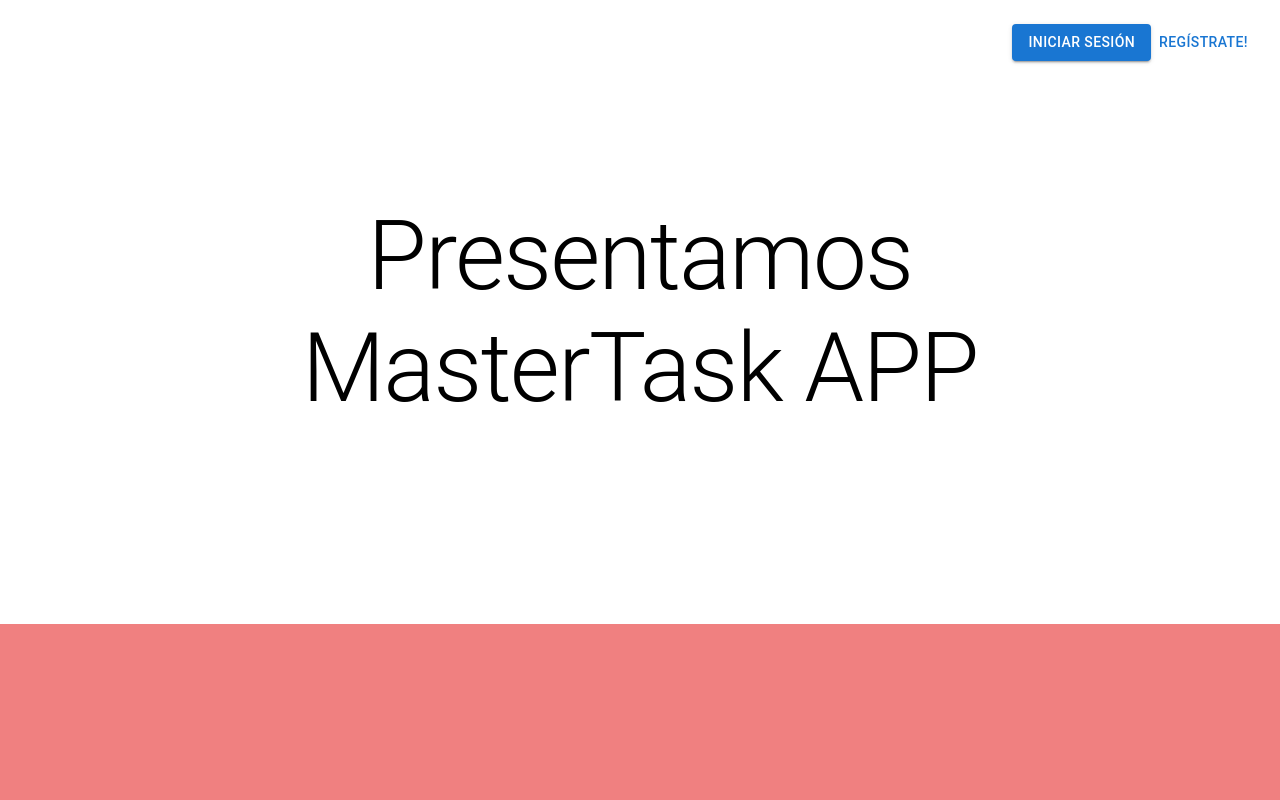
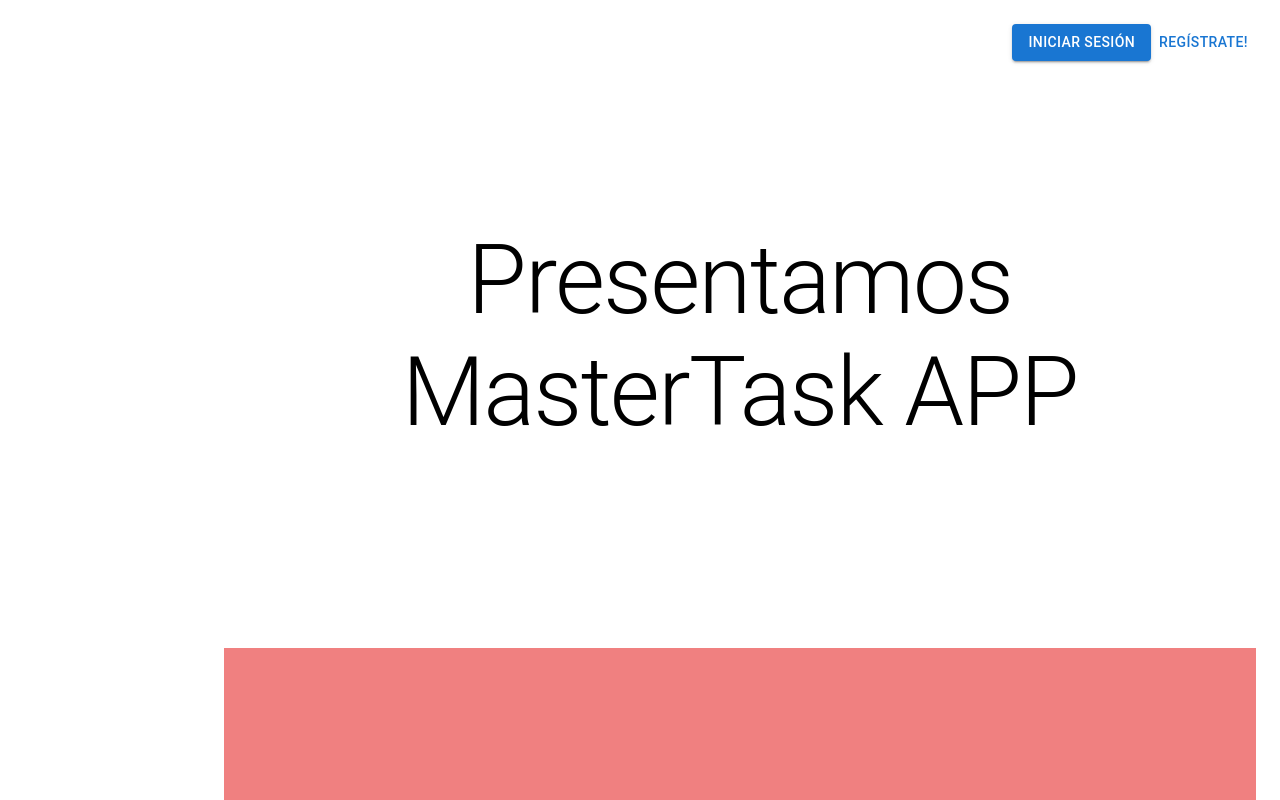
Before and after one commit to task-managment-mintic/frontend, a React (Vite) app: page / in a window 1280 px wide. Shown: the top 800 px of the page. Built offline with nearby package versions, Linux system fonts and the light colour scheme.

Commit message:
fix: adapt position and with of main content next to sideBar

```diff
--- a/src/App.jsx
+++ b/src/App.jsx
@@ -6,6 +6,7 @@
 import NavBar from './components/NavBar'
 import { HobbyProvider } from './context/HobbyContext'
 import ProtectedRoute from './ProtectedRoute'
+import { Box } from '@mui/material'
 
 const App = () => {
     return (
@@ -14,6 +15,7 @@
                 <div>
                     <BrowserRouter>
                         <ConditionalNavBar />
+                        <Box component='main' sx={{ flexGrow: 1, p: 3, ml: '200px'}}>
                             <Routes>
                                 <Route path='/' element={<Init />} />
                                 <Route element={<ProtectedRoute />}>
@@ -21,6 +23,7 @@
                                     <Route path='/profile' element={<Profile />} />
                                 </Route>
                             </Routes>
+                        </Box>
                     </BrowserRouter>
                 </div>
             </HobbyProvider>
```
Lines whose indentation alone changed are shown as unchanged.
